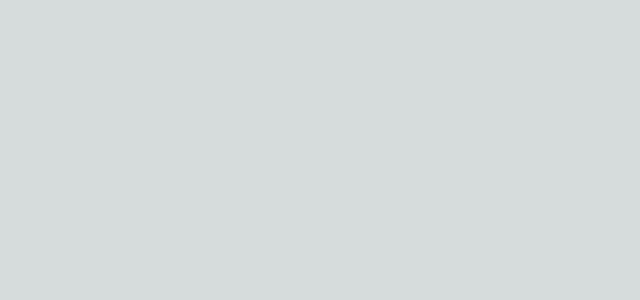
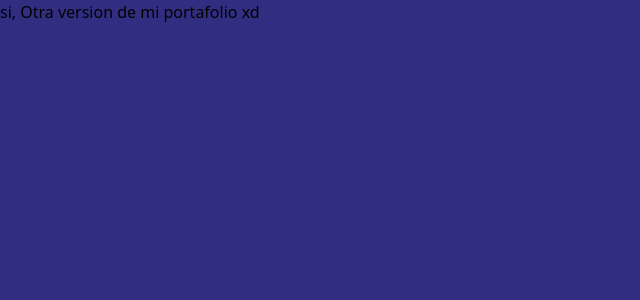
Before and after one commit to inusui/PersonalWebPage_v2, a Next.js app in the folder react-portfolio/: page / in a window 1280 px wide. Shown: the top 300 px of the page, without its empty margins (0-640 px from the left). Built offline with nearby package versions, Linux system fonts and the light colour scheme.

Commit message:
adding backgroud color

```diff
--- a/react-portfolio/package.json
+++ b/react-portfolio/package.json
@@ -22,6 +22,8 @@
     "typescript": "4.9.4"
   },
   "devDependencies": {
+    "autoprefixer": "^10.4.13",
+    "postcss": "^8.4.21",
     "tailwindcss": "^3.2.4"
   }
 }
--- a/react-portfolio/pages/index.tsx
+++ b/react-portfolio/pages/index.tsx
@@ -13,8 +13,9 @@ export default function Home() {
         <link rel="icon" href="/favicon.ico" />
       </Head>
       <main>
-
-
+        <section className=' bg-indigo-900 min-h-screen' >
+          <h1>si, Otra version de mi portafolio xd </h1>
+        </section>
       </main>
 
 
--- /dev/null
+++ b/react-portfolio/postcss.config.js
@@ -0,0 +1,6 @@
+module.exports = {
+  plugins: {
+    tailwindcss: {},
+    autoprefixer: {},
+  },
+}
--- a/react-portfolio/styles/globals.css
+++ b/react-portfolio/styles/globals.css
@@ -8,10 +8,6 @@
   --font-mono: ui-monospace, Menlo, Monaco, 'Cascadia Mono', 'Segoe UI Mono',
     'Roboto Mono', 'Oxygen Mono', 'Ubuntu Monospace', 'Source Code Pro',
     'Fira Mono', 'Droid Sans Mono', 'Courier New', monospace;
-
-  --foreground-rgb: 0, 0, 0;
-  --background-start-rgb: 214, 219, 220;
-  --background-end-rgb: 255, 255, 255;
 
   --primary-glow: conic-gradient(
     from 180deg at 50% 50%,
```
Also changed, not shown: 1 other file (tests, documents, lock files or other folders).
